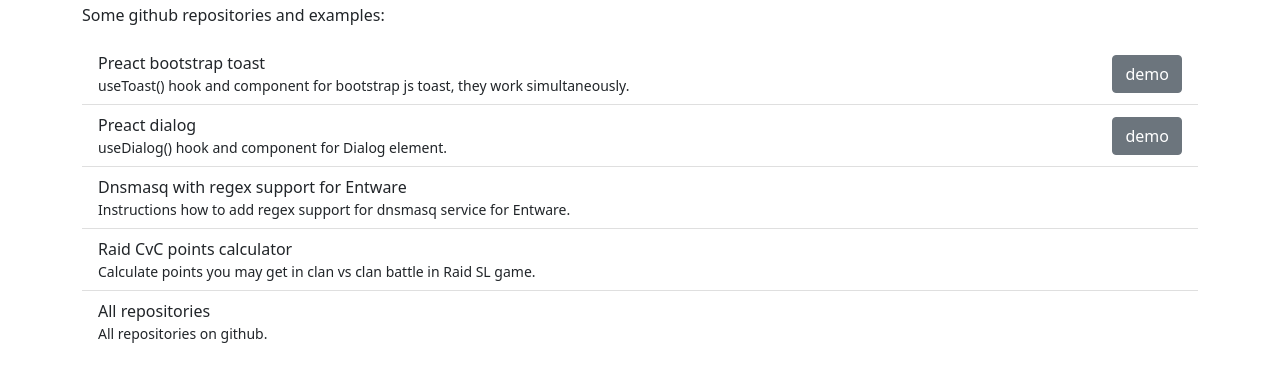
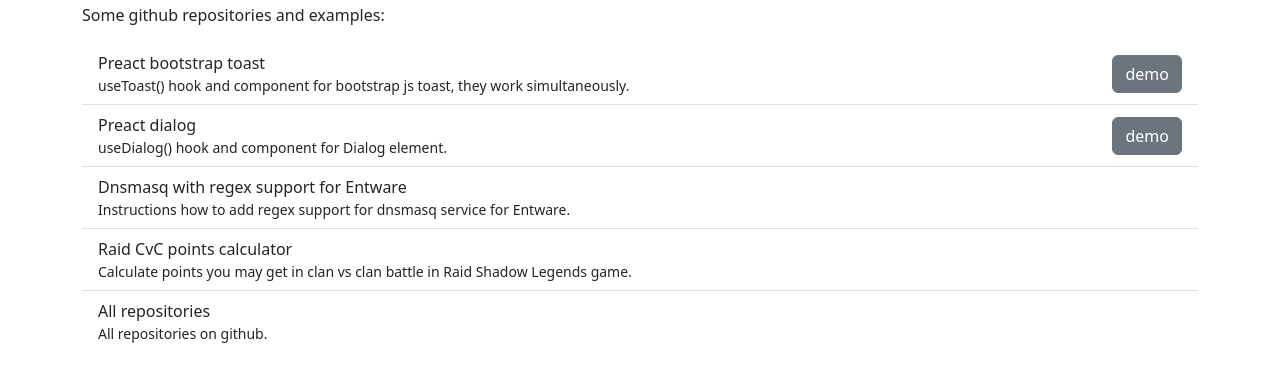
Before and after one commit to thinkawitch/thinkawitch.github.io, a plain HTML site: page index.html in a window 1280 px wide. Shown: the part 77-458 px from the top of the page. Drawn offline with nearby package versions, Linux system fonts and the light colour scheme.

Commit message:
fix cvc calculator link, css & text fix

```diff
--- a/index.html
+++ b/index.html
@@ -6,7 +6,7 @@
     <meta name="google-site-verification" content="LnKeuvnVa6XsAJOn_W32QYtypvZCg_oRlRzQQ5VP984" />
     <title>Andrew Sinkevitch</title>
     <meta name="keywords" content="sinkevitch, thinkawitch">
-    <link href="https://cdn.jsdelivr.net/npm/bootstrap@5.1.3/dist/css/bootstrap.min.css" rel="stylesheet" integrity="sha384-1BmE4kWBq78iYhFldvKuhfTAU6auU8tT94WrHftjDbrCEXSU1oBoqyl2QvZ6jIW3" crossorigin="anonymous">
+    <link href="https://cdn.jsdelivr.net/npm/bootstrap@5.3.1/dist/css/bootstrap.min.css" rel="stylesheet" integrity="sha384-4bw+/aepP/YC94hEpVNVgiZdgIC5+VKNBQNGCHeKRQN+PtmoHDEXuppvnDJzQIu9" crossorigin="anonymous">
     <style>
         h1 small { font-weight: normal; font-size: 1rem; }
         .link-dark:hover { color: var(--bs-primary); }
@@ -48,10 +48,10 @@
             </a>
         </div>
         <div class="list-group-item d-flex justify-content-between align-items-center">
-            <a class="link-dark text-decoration-none" href="https://thinkawitch.github.io/raid-cvc-points-calcucator/">
+            <a class="link-dark text-decoration-none" href="https://thinkawitch.github.io/raid-cvc-points-calculator/">
                 Raid CvC points calculator
                 <div class="small">
-                    Calculate points you may get in clan vs clan battle in Raid SL game.
+                    Calculate points you may get in clan vs clan battle in Raid Shadow Legends game.
                 </div>
             </a>
         </div>
```
